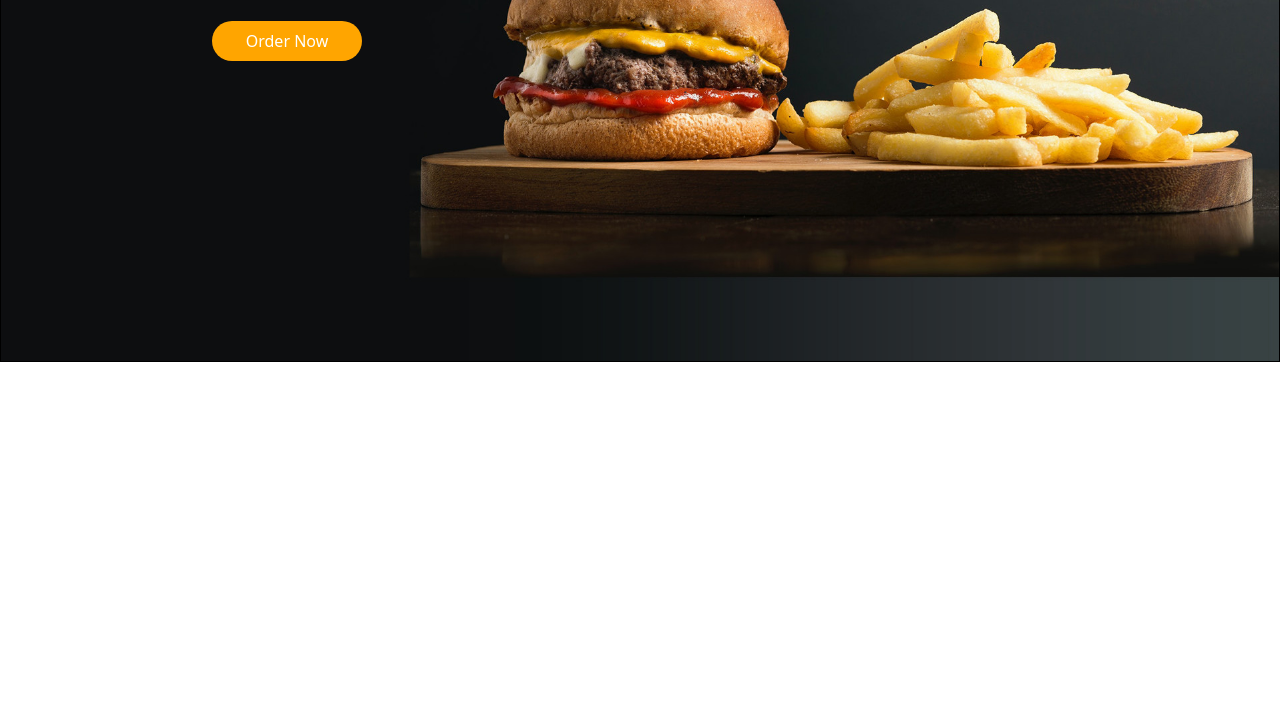
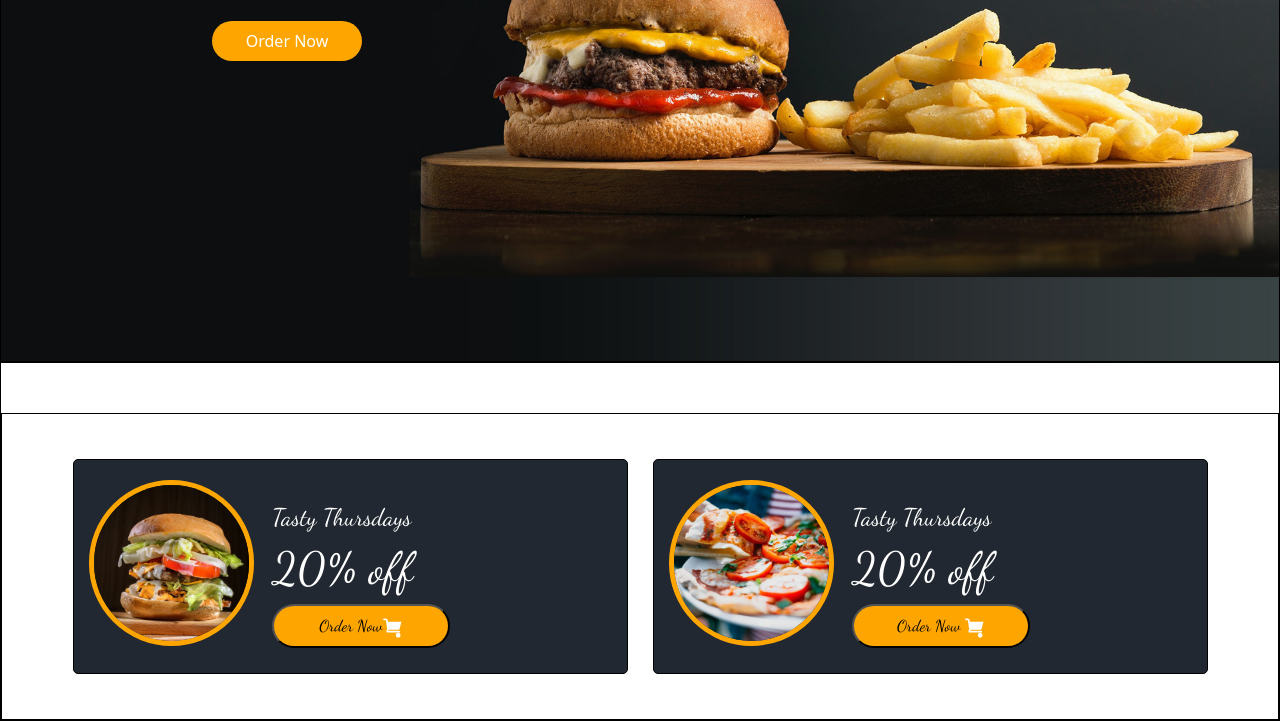
Before and after one commit to satyanshu123456/Feane, a plain HTML site: page Feane/index.html in a window 1280 px wide. Shown: the part 358-1079 px from the top of the page. Before the commit the page ends 800 px from the top, so only its background shows below. Drawn offline with nearby package versions, Linux system fonts and the light colour scheme.

Commit message:
Refactor code structure for improved readability and maintainability

```diff
--- a/Feane/index.html
+++ b/Feane/index.html
@@ -97,6 +97,90 @@
       </div>
     </div>
 
+    <main>
+    <div class="no1">
+       <div class="no2">
+         <div class="box-1">
+
+          <div><img class="o1" src="../images/o1.jpg"></div>
+          <div class="imgleft">
+            <div class="a1">Tasty Thursdays</div>
+            <div style="font-size: 45px;" class="a1">20% off</div>
+            <div><button class="btnC" >Order Now<svg
+                version="1.1"
+                id="Capa_1"
+                xmlns="http://www.w3.org/2000/svg"
+                xmlns:xlink="http://www.w3.org/1999/xlink"
+                x="0px"
+                y="0px"
+                viewBox="0 0 456.029 456.029"
+                style="
+                  enable-background: new 0 0 456.029 456.029;
+                  width: 20px;
+                  fill: #ffffff;
+                "
+                xml:space="preserve"
+              >
+                <g>
+                  <path
+                    d="M345.6,338.862c-29.184,0-53.248,23.552-53.248,53.248c0,29.184,23.552,53.248,53.248,53.248
+         c29.184,0,53.248-23.552,53.248-53.248C398.336,362.414,374.784,338.862,345.6,338.862z"
+                  />
+                  <path
+                    d="M439.296,84.91c-1.024,0-2.56-0.512-4.096-0.512H112.64l-5.12-34.304C104.448,27.566,84.992,10.67,61.952,10.67H20.48
+         C9.216,10.67,0,19.886,0,31.15c0,11.264,9.216,20.48,20.48,20.48h41.472c2.56,0,4.608,2.048,5.12,4.608l23.04,170.496
+         c1.024,7.68,5.12,14.336,11.264,18.944l-20.48,37.376c-6.144,10.752-5.632,24.064,0.512,34.304c6.144,10.24,17.408,15.872,29.184,15.872
+         h260.608c11.264,0,20.48-9.216,20.48-20.48c0-11.264-9.216-20.48-20.48-20.48H115.2l12.8-23.552h217.088
+         c17.408,0,32.768-12.288,36.864-29.184l31.232-131.072C415.744,98.222,429.056,84.91,439.296,84.91z"
+                  />
+                </g>
+              </svg></button></div>
+          </div>
+
+        </div>
+        <div class="box-1">
+          <div><img class="o1" src="../images/o2.jpg"></div>
+          <div class="imgleft">
+            <div class="a1">Tasty Thursdays</div>
+            <div style="font-size: 45px;" class="a1">20% off</div>
+            <div><button class="btnC" >Order Now  <svg
+                version="1.1"
+                id="Capa_1"
+                xmlns="http://www.w3.org/2000/svg"
+                xmlns:xlink="http://www.w3.org/1999/xlink"
+                x="0px"
+                y="0px"
+                viewBox="0 0 456.029 456.029"
+                style="
+                  enable-background: new 0 0 456.029 456.029;
+                  width: 20px;
+                  fill: #ffffff;
+                "
+                xml:space="preserve"
+              >
+                <g>
+                  <path
+                    d="M345.6,338.862c-29.184,0-53.248,23.552-53.248,53.248c0,29.184,23.552,53.248,53.248,53.248
+         c29.184,0,53.248-23.552,53.248-53.248C398.336,362.414,374.784,338.862,345.6,338.862z"
+                  />
+                  <path
+                    d="M439.296,84.91c-1.024,0-2.56-0.512-4.096-0.512H112.64l-5.12-34.304C104.448,27.566,84.992,10.67,61.952,10.67H20.48
+         C9.216,10.67,0,19.886,0,31.15c0,11.264,9.216,20.48,20.48,20.48h41.472c2.56,0,4.608,2.048,5.12,4.608l23.04,170.496
+         c1.024,7.68,5.12,14.336,11.264,18.944l-20.48,37.376c-6.144,10.752-5.632,24.064,0.512,34.304c6.144,10.24,17.408,15.872,29.184,15.872
+         h260.608c11.264,0,20.48-9.216,20.48-20.48c0-11.264-9.216-20.48-20.48-20.48H115.2l12.8-23.552h217.088
+         c17.408,0,32.768-12.288,36.864-29.184l31.232-131.072C415.744,98.222,429.056,84.91,439.296,84.91z"
+                  />
+                </g>
+              </svg></button></div>
+          </div>
+        </div>
+
+        </div>
+      </div>
+
+    </div>
+    </main>
+
     <!-- bootstarp script -->
     <script
       src="https://cdn.jsdelivr.net/npm/bootstrap@5.3.8/dist/js/bootstrap.bundle.min.js"
--- a/Feane/style.css
+++ b/Feane/style.css
@@ -72,3 +72,49 @@
     padding-top: 8px;
     padding-bottom: 300px;
 }
+.btnC{
+    background-color: orange;
+    height: 44px;
+    width: 178px;
+    border-radius: 40px;
+}
+.no1{
+    border: 1px solid black;
+}
+.no2{
+    border: 1px solid black;
+    margin: 50px 0 0 ;
+    display: flex;
+    justify-content: center;
+    align-items: center;
+    gap: 25px;
+    padding-bottom: 45px;
+
+
+}
+.box-1{
+    display: flex;
+    border: 1px solid black;
+    height: 215px;
+    width: 555px;
+    margin: 45px 0 0;
+    padding: 20px 15px;
+    gap: 18px;
+    background-color: #222831;
+    border-radius: 5px;
+}
+.o1{
+    border-radius: 90px;
+    border: 5px solid orange;
+    height: 165.4px;
+    width: 165.4px;
+}
+.a1{
+    padding-bottom: px;
+    font-size: 24px;
+}
+.imgleft{
+    padding-top: 20px;
+    color: white;
+    font-family:'Dancing Script', cursive;
+}
```
Also changed, not shown: images/o1.jpg (added), images/o2.jpg (added).
